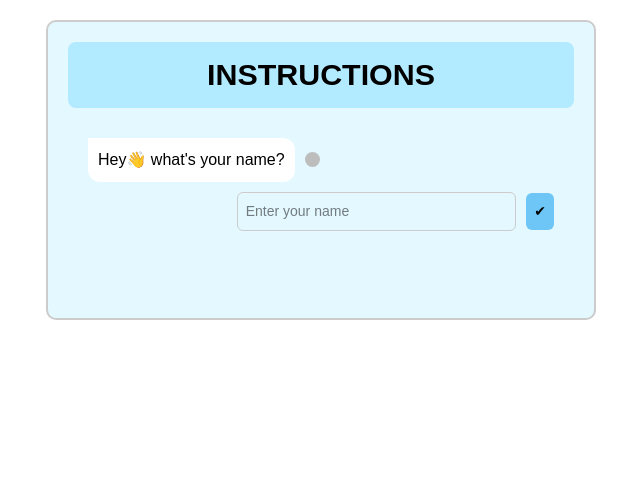
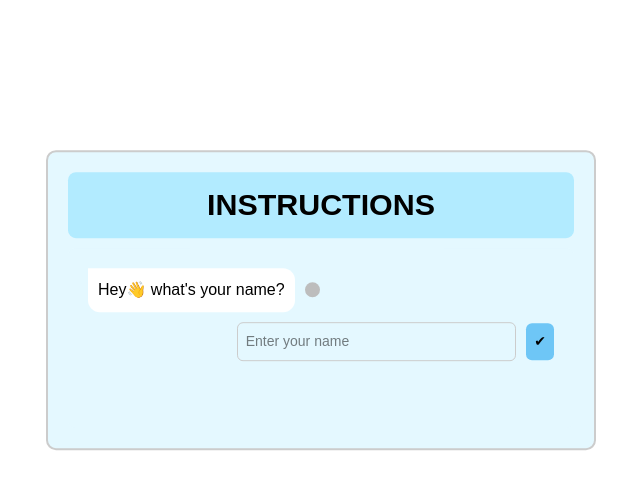
Before and after one commit to andresmotta9/fanshawe-survey-front, a React (Vite) app: page /instructions in a window 1280 px wide. Shown: the top 490 px of the page, without its empty margins (319-959 px from the left). Built offline with nearby package versions, Linux system fonts and the light colour scheme; a web font is replaced by a local one.

Commit message:
Center Instructions container with absolute positioning for improved layout

```diff
--- a/src/pages/Instructions/instructions.css
+++ b/src/pages/Instructions/instructions.css
@@ -9,6 +9,10 @@
   border: 2px solid #ccc;
   text-align: center;
   font-family: Arial, sans-serif;
+  position: absolute;
+  top: 35%;
+  left: 50%;
+  transform: translate(-50%, -50%);
 }
 
 .instructions-title {
```
